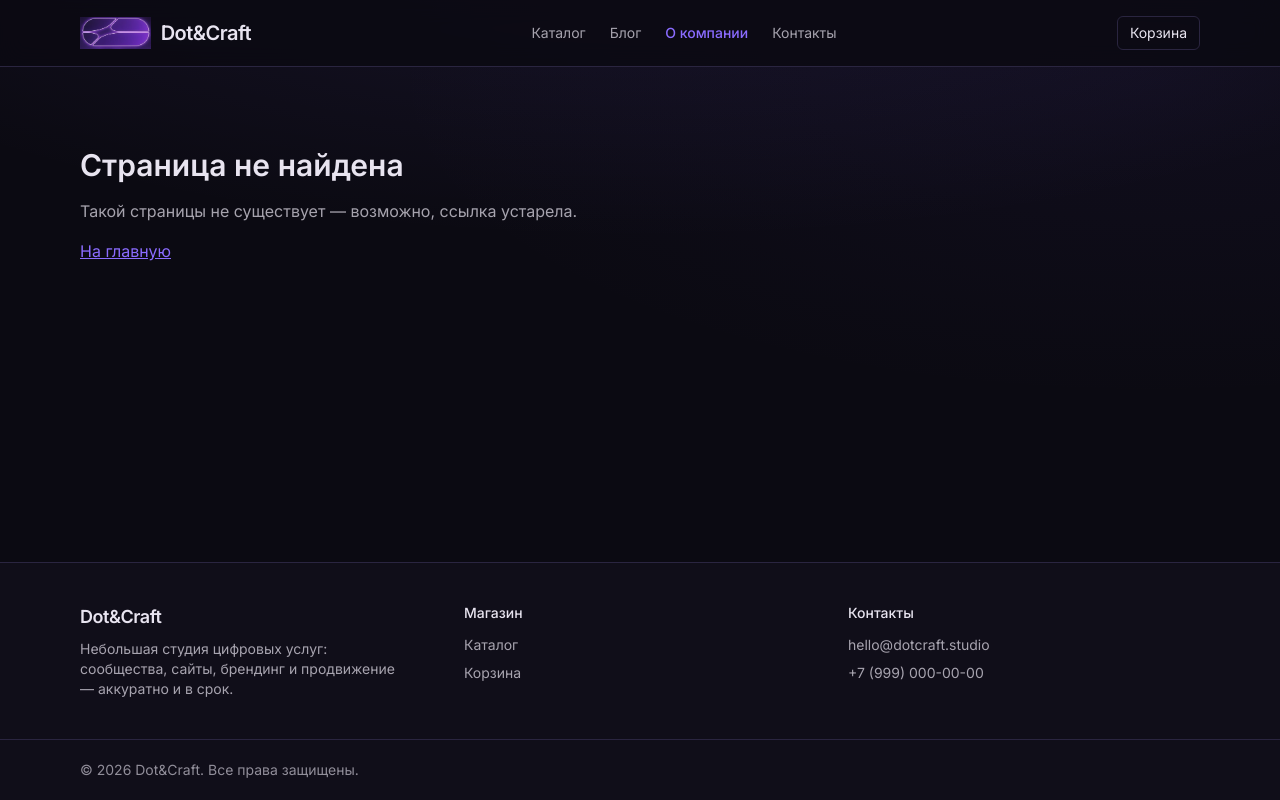
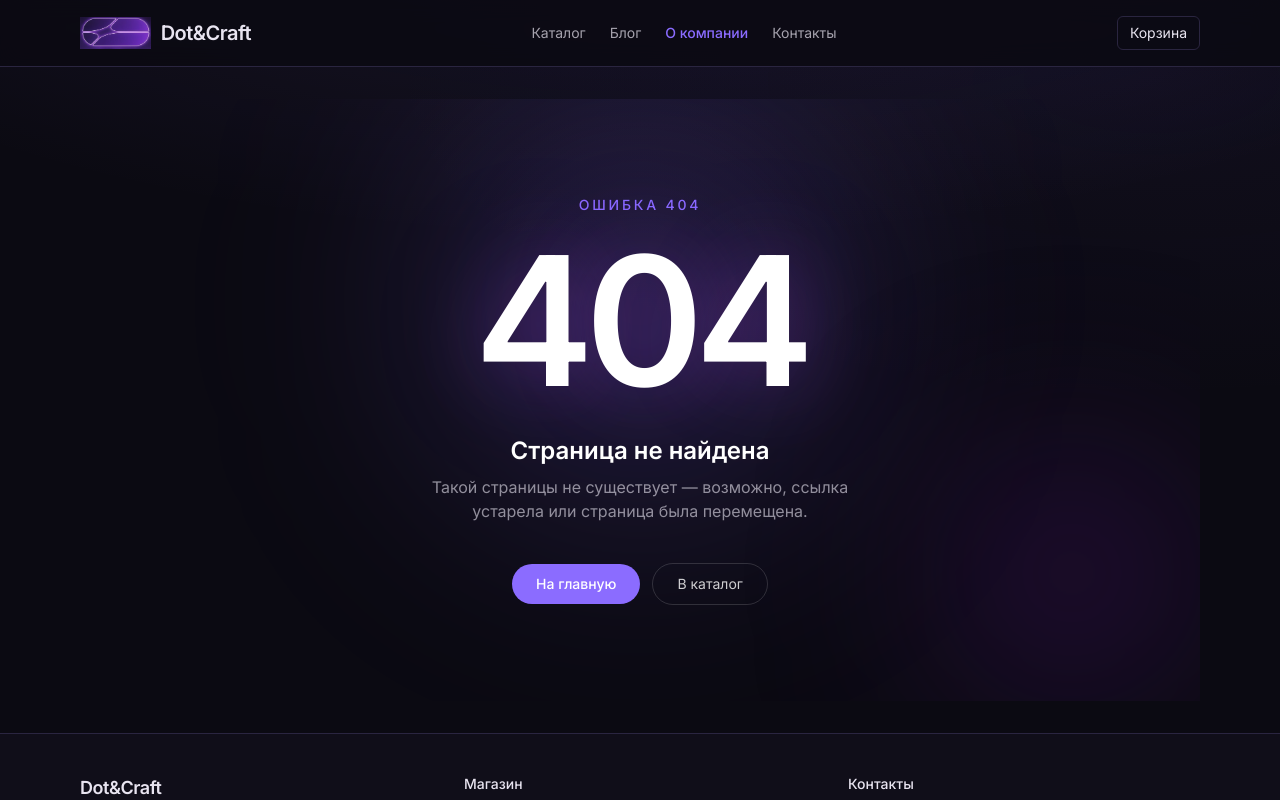
Before and after one commit to Ratarion/DotCraft, a React (Vite) app: page /about in a window 1280 px wide. Shown: the top 800 px of the page. Built offline with nearby package versions, Linux system fonts and the light colour scheme.

Commit message:
404 Page

```diff
--- a/src/pages/NotFoundPage/NotFoundPage.tsx
+++ b/src/pages/NotFoundPage/NotFoundPage.tsx
@@ -1,17 +1,71 @@
+import { useEffect, useState } from 'react';
 import { Link } from 'react-router-dom';
 
 export function NotFoundPage() {
+  const [mounted, setMounted] = useState(false);
+
+  useEffect(() => {
+    setMounted(true);
+  }, []);
+
   return (
-    <section className="flex flex-col items-start gap-4 py-12">
-      <h1 className="font-[var(--font-display)] text-3xl font-semibold">
-        Страница не найдена
-      </h1>
-      <p className="text-[var(--color-ink)]/70">
-        Такой страницы не существует — возможно, ссылка устарела.
-      </p>
-      <Link to="/" className="text-[var(--color-accent)] underline">
-        На главную
-      </Link>
-    </section>
+    <div className="relative min-h-[70vh] flex flex-col items-center justify-center overflow-hidden px-4 py-16 sm:py-24">
+      {/* Background glow */}
+      <div className="pointer-events-none absolute inset-0 -z-10">
+        <div className="absolute left-1/2 top-1/3 h-[420px] w-[420px] -translate-x-1/2 -translate-y-1/2 rounded-full bg-[var(--color-accent)]/20 blur-[120px]" />
+        <div className="absolute bottom-0 right-0 h-64 w-64 rounded-full bg-purple-900/30 blur-[100px]" />
+      </div>
+
+      {/* Content */}
+      <div
+        className={`relative z-10 flex flex-col items-center text-center transition-all duration-700 ${
+          mounted ? 'translate-y-0 opacity-100' : 'translate-y-6 opacity-0'
+        }`}
+      >
+        {/* Small label */}
+        <p className="mb-4 text-sm font-medium tracking-[0.2em] text-[var(--color-accent)] uppercase">
+          Ошибка 404
+        </p>
+
+        {/* Giant 404 */}
+        <h1
+          className="select-none font-[var(--font-display)] text-[100px] font-black leading-none tracking-tighter text-white sm:text-[140px] md:text-[180px]"
+          style={{
+            textShadow:
+              '0 0 80px rgba(168, 85, 247, 0.35), 0 0 160px rgba(168, 85, 247, 0.15)',
+          }}
+        >
+          404
+        </h1>
+
+        {/* Message */}
+        <div className="mt-6 max-w-md space-y-2">
+          <p className="font-[var(--font-display)] text-xl font-semibold text-white sm:text-2xl">
+            Страница не найдена
+          </p>
+          <p className="text-[var(--color-ink)]/60 text-sm sm:text-base">
+            Такой страницы не существует — возможно, ссылка устарела
+            или страница была перемещена.
+          </p>
+        </div>
+
+        {/* Actions */}
+        <div className="mt-10 flex flex-wrap items-center justify-center gap-3">
+          <Link
+            to="/"
+            className="inline-flex items-center gap-2 rounded-full bg-[var(--color-accent)] px-6 py-2.5 text-sm font-medium text-white transition hover:brightness-110 focus:outline-none focus-visible:ring-2 focus-visible:ring-[var(--color-accent)]"
+          >
+            На главную
+          </Link>
+
+          <Link
+            to="/catalog"
+            className="inline-flex items-center gap-2 rounded-full border border-white/15 px-6 py-2.5 text-sm text-white/80 transition hover:border-white/30 hover:text-white focus:outline-none focus-visible:ring-2 focus-visible:ring-[var(--color-accent)]"
+          >
+            В каталог
+          </Link>
+        </div>
+      </div>
+    </div>
   );
 }
```
